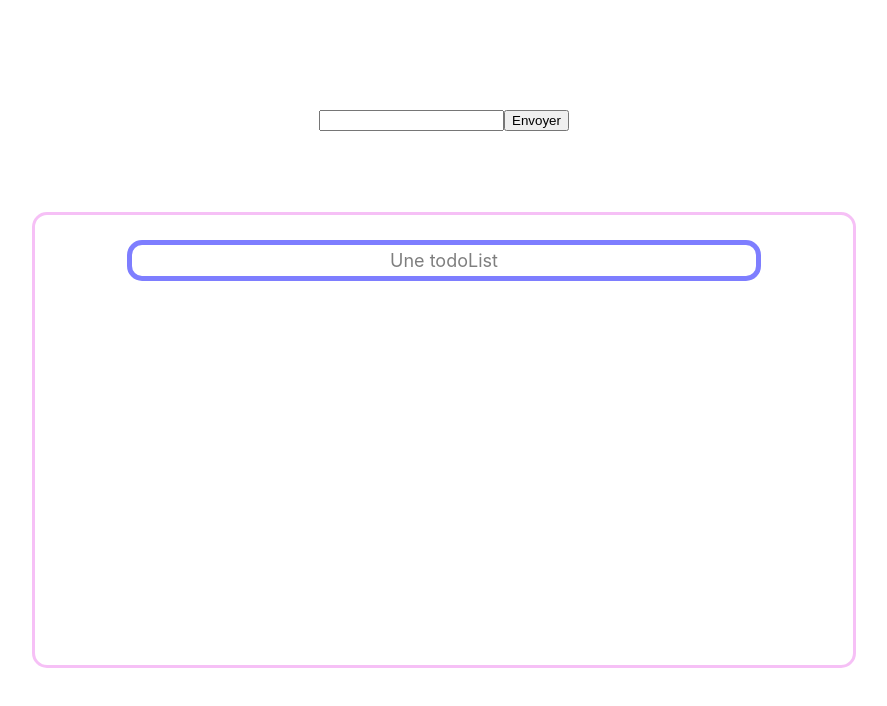
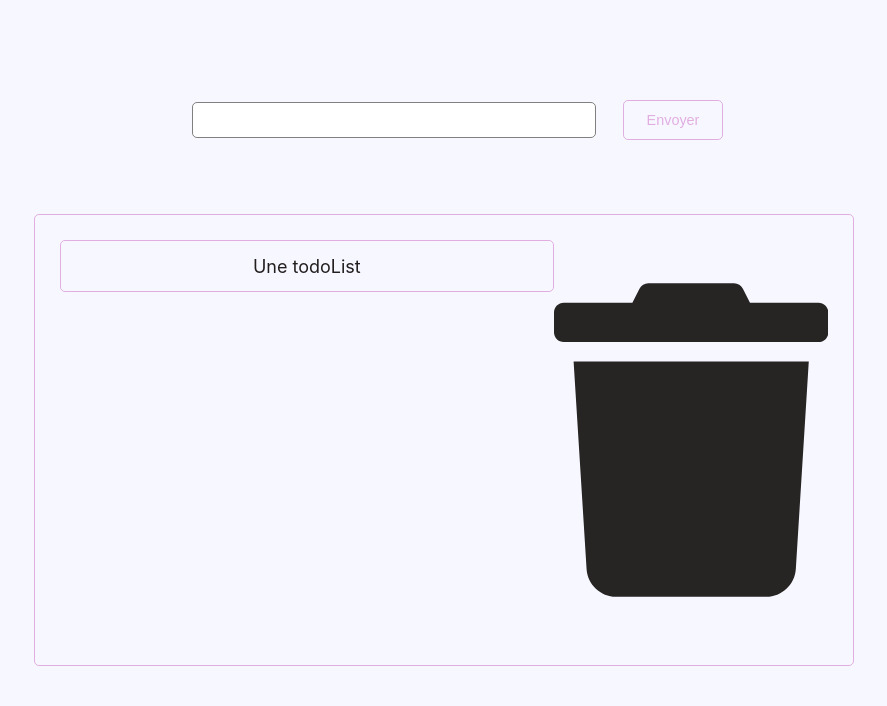
Before and after one commit to axelehrlich59/todoReactHooks, a React (Create React App) app: page / in a window 1280 px wide. Shown: the top 706 px of the page, without its empty margins (196-1083 px from the left). Built offline with nearby package versions, Linux system fonts and the light colour scheme.

Commit message:
add style property

```diff
--- a/package.json
+++ b/package.json
@@ -3,6 +3,10 @@
   "version": "0.1.0",
   "private": true,
   "dependencies": {
+    "@fortawesome/fontawesome-svg-core": "^1.3.0-beta3",
+    "@fortawesome/free-regular-svg-icons": "^6.0.0-beta3",
+    "@fortawesome/free-solid-svg-icons": "^5.15.4",
+    "@fortawesome/react-fontawesome": "^0.1.16",
     "@testing-library/jest-dom": "^5.16.1",
     "@testing-library/react": "^12.1.2",
     "@testing-library/user-event": "^13.5.0",
--- a/public/index.html
+++ b/public/index.html
@@ -3,6 +3,7 @@
   <head>
     <meta charset="utf-8" />
     <link rel="icon" href="%PUBLIC_URL%/favicon.ico" />
+    <link rel="stylesheet" href="path/to/font-awesome/css/font-awesome.min.css">
     <meta name="viewport" content="width=device-width, initial-scale=1" />
     <meta name="theme-color" content="#000000" />
     <meta
--- a/src/App.css
+++ b/src/App.css
@@ -1,6 +1,7 @@
 .App {
   text-align: center;
   height: 100vh;
+  background-color: #F7F8FF;
 }
 
 .App-logo {
@@ -45,6 +46,28 @@
   height: 30%;
 }
 
+.Input {
+  margin: 2.5em 2em;
+  width: 30%;
+  outline: none;
+  border: none;
+  padding: 0.7em;
+  border: gray 1px solid;
+  border-radius: 5px;
+}
+
+.button {
+  border-radius: 5px;
+  border: none;
+  cursor: pointer;
+  color: rgb(226, 174, 226);
+  height: 40px;
+  width: 100px;
+  font-size: 0.9rem;
+  background-color: #F7F8FF;
+  border: rgb(226, 174, 226) 1.5px solid;
+}
+
 .main_main_container {
   display: flex;
   justify-content: center;
@@ -56,29 +79,38 @@
 .main_container_received {
   width: 60%;
   height: 100%;
-  opacity: 0.5;
-  border: violet 3px solid;
-  border-radius: 15px;
-  color: rgb(29, 28, 28);
+  border-radius: 5px;
+  color: rgb(39, 36, 36);
   align-items: center;
   padding: 25px;
+  background-color: #F7F8FF;
+  border: rgb(226, 174, 226) 1.5px solid;
 }
 
 .test {
   display: flex;
-  flex-direction: column;
-  align-items: center;
+  flex-direction: row;
   height: 100%;
   overflow: auto;
 }
 
+.svg {
+  width: 20px;
+  color: rgb(226, 174, 226);
+  cursor: pointer;
+}
+
 .container_received {
-  color: black;
+  display: flex;
+  align-items: center;
+  justify-content: center;
+  color: rgb(36, 31, 31);
+  height: 10%;
   padding: 5px;
   margin-bottom: 10px;
   font-size: large;
   width: 80%;
   align-items: center;
-  border: blue 5px solid;
-  border-radius: 15px;
+  border: rgb(226, 174, 226) 1.5px solid;
+  border-radius: 5px;
 }
--- a/src/App.js
+++ b/src/App.js
@@ -8,11 +8,12 @@ const App = () => {
   const [todo, setTodo] = useState(initialValue)
 
   const onChange = (event) => {
-    setValue(event.target.value);
+    setValue(event.target.value)
   }
 
   const onclickSendValue = () => {
     setTodo([...todo, value])
+    setValue('')
   }
 
 
@@ -20,8 +21,8 @@ const App = () => {
   return (
     <div className="App">
       <div className='todo_container'>
-        <input onChange={onChange} value={value} type="text"></input>
-        <button onClick={onclickSendValue}>Envoyer</button>
+        <input onChange={onChange} value={value} type="text" className='Input'></input>
+        <button onClick={onclickSendValue} className='button'>Envoyer</button>
       </div>
 
 
@@ -29,7 +30,9 @@ const App = () => {
       <div className='main_container_received'>
         <div className='test'>
           {todo.map((todoItem) => {
-            return <div key={todoItem} className='container_received'>{todoItem}</div>
+            return<> <div key={todoItem} className='container_received'>{todoItem}</div>
+            <svg className='svg' aria-hidden="true" focusable="false" data-prefix="fas" data-icon="trash" class="svg-inline--fa fa-trash" role="img" xmlns="http://www.w3.org/2000/svg" viewBox="0 0 448 512"><path fill="currentColor" d="M53.21 467c1.562 24.84 23.02 45 47.9 45h245.8c24.88 0 46.33-20.16 47.9-45L416 128H32L53.21 467zM432 32H320l-11.58-23.16c-2.709-5.42-8.25-8.844-14.31-8.844H153.9c-6.061 0-11.6 3.424-14.31 8.844L128 32H16c-8.836 0-16 7.162-16 16V80c0 8.836 7.164 16 16 16h416c8.838 0 16-7.164 16-16V48C448 39.16 440.8 32 432 32z"></path></svg>
+            </>
           })}
         </div>
 
```
Also changed, not shown: 1 other file (tests, documents, lock files or other folders).
